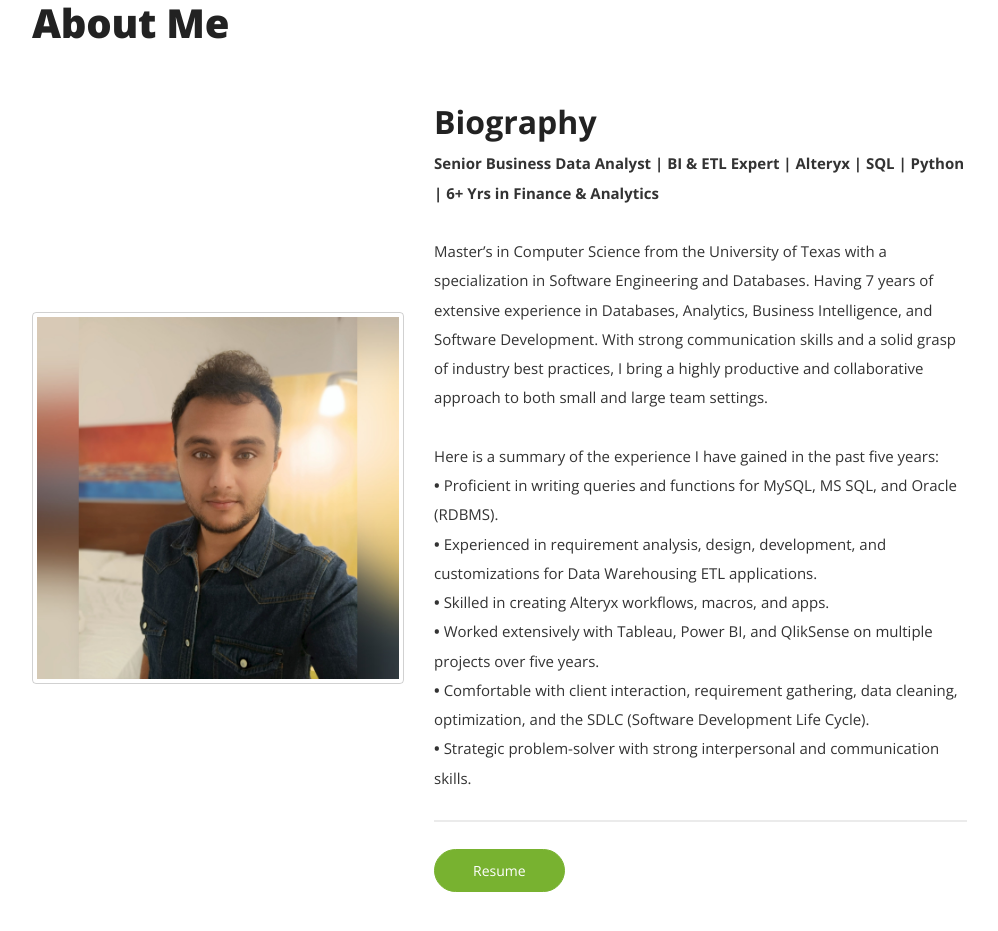
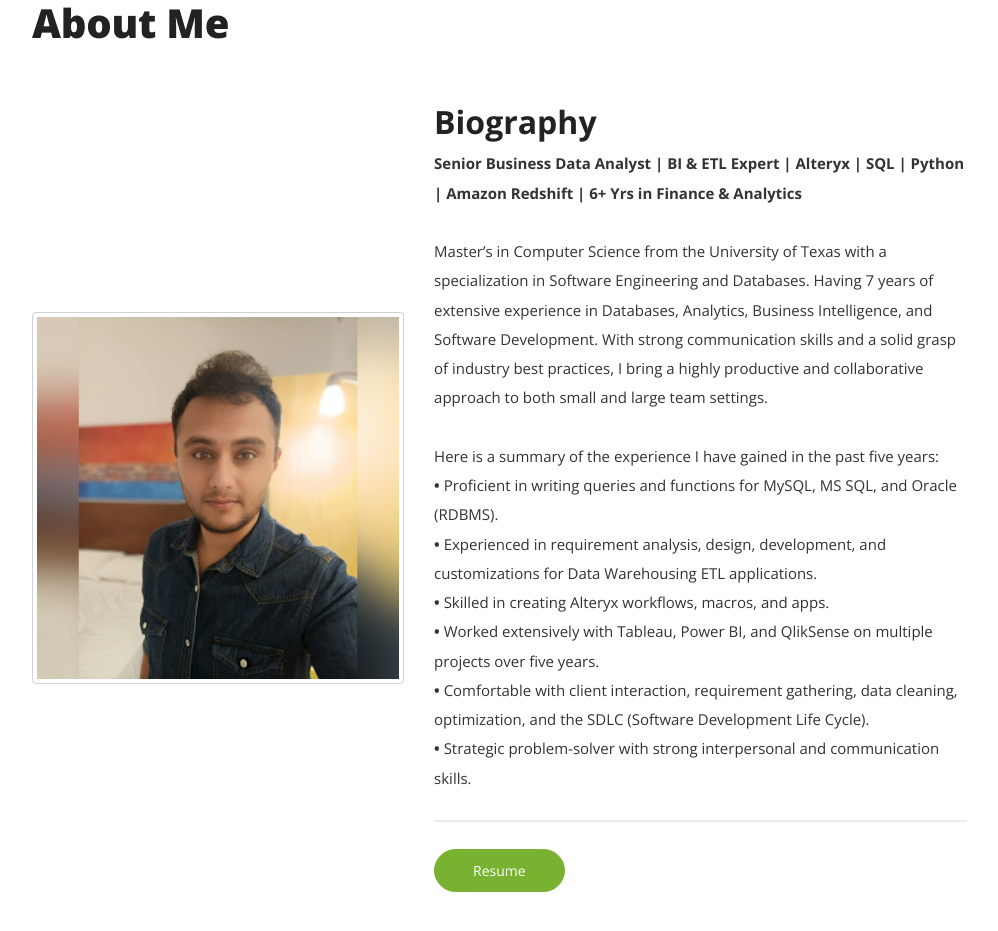
Before and after one commit to Hemangnegandhi/Hemangnegandhi.github.io, a plain HTML site: page index.html in a window 1280 px wide. Shown: the part 882-1813 px from the top of the page, without its empty margins (258-1256 px from the left). Drawn offline with nearby package versions, Linux system fonts and the light colour scheme.

Commit message:
Update index.html

```diff
--- a/index.html
+++ b/index.html
@@ -108,7 +108,7 @@
                 <h2 class="section-title"><b>Biography</b></h2>
                 <div class="content-description">
                   <p>
-                    <b>Senior Business Data Analyst | BI & ETL Expert | Alteryx | SQL | Python | 6+ Yrs in Finance & Analytics</b><br><br>
+                    <b>Senior Business Data Analyst | BI & ETL Expert | Alteryx | SQL | Python | Amazon Redshift | 6+ Yrs in Finance & Analytics</b><br><br>
                     Master’s in Computer Science from the University of Texas with a specialization in Software Engineering and Databases. Having 7 years of extensive experience in Databases, Analytics, Business Intelligence, and Software Development. With strong communication skills and a solid grasp of industry best practices, I bring a highly productive and collaborative approach to both small and large team settings.<br><br>
 
                   Here is a summary of the experience I have gained in the past five years:<br>
```
